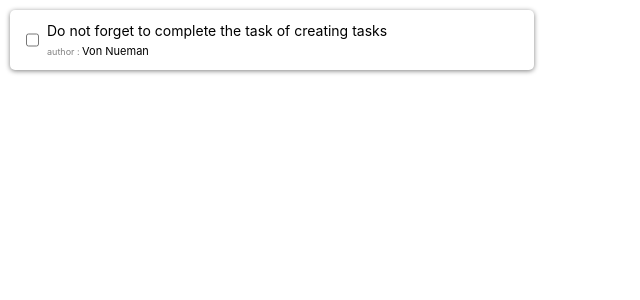
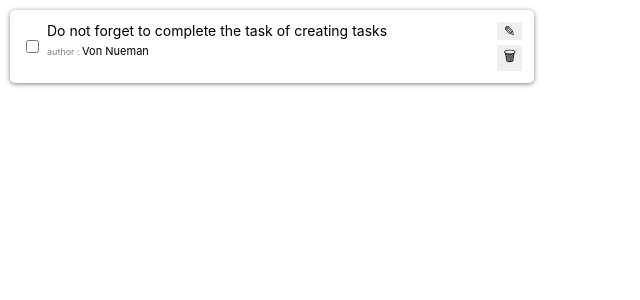
Before and after one commit to vinodkv2511/react-patterns-demo, a React (Create React App) app: page / in a window 1280 px wide. Shown: the top 300 px of the page, without its empty margins (0-640 px from the left). Built offline with nearby package versions, Linux system fonts and the light colour scheme.

Commit message:
Add CTAs to item

```diff
--- a/src/components/item/item.js
+++ b/src/components/item/item.js
@@ -4,13 +4,18 @@ import React from 'react';
 const Item = (props) => {
     return (
         <div style={styles.container}>
-            <input type="checkbox" style={styles.checkbox}/>
+            <input type="checkbox" />
             <div style={styles.centerContent}>
                 <p style={styles.title}> {props.task.title} </p>
                 <p style={styles.authorName}>
                     <span style={styles.authorNameLabel}>author : </span>
                     {props.task.author.name}
                 </p>
+            </div>
+            <div style={styles.buttonsContainer}>
+                <button style={styles.cta}>&#x270E;</button>
+                <div style={styles.spacer}></div>
+                <button style={styles.cta}>&#x1F5D1;</button>
             </div>
         </div>
     )
@@ -25,9 +30,6 @@ const styles = {
         padding: '12px',
         maxWidth: '500px',
     },
-    // checkbox: {
-    //     padding: '15px',
-    // },
     centerContent: {
         padding: '0 5px',
     },
@@ -35,6 +37,7 @@ const styles = {
         margin: 0,
         fontSize: '14px',
         paddingBottom: '5px',
+        textOverflow: 'wrap',
     },
     authorName: {
         margin: 0,
@@ -45,8 +48,18 @@ const styles = {
         fontSize: '9px',
     },
     buttonsContainer: {
+        display: 'flex',
+        flexDirection: 'column',
+        marginLeft: 'auto',
+    },
+    cta: {
+        border: '0px solid transparent',
+        fontSize: '14px',
+    },
+    spacer: {
+        height: '5px',
+    }
 
-    }
 }
 
 export default Item;
```
